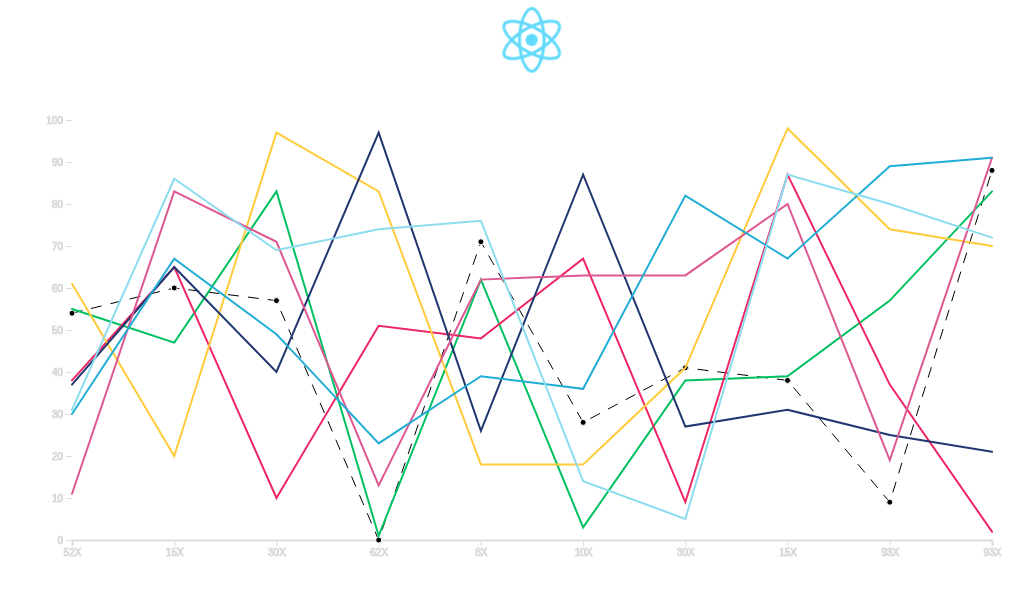
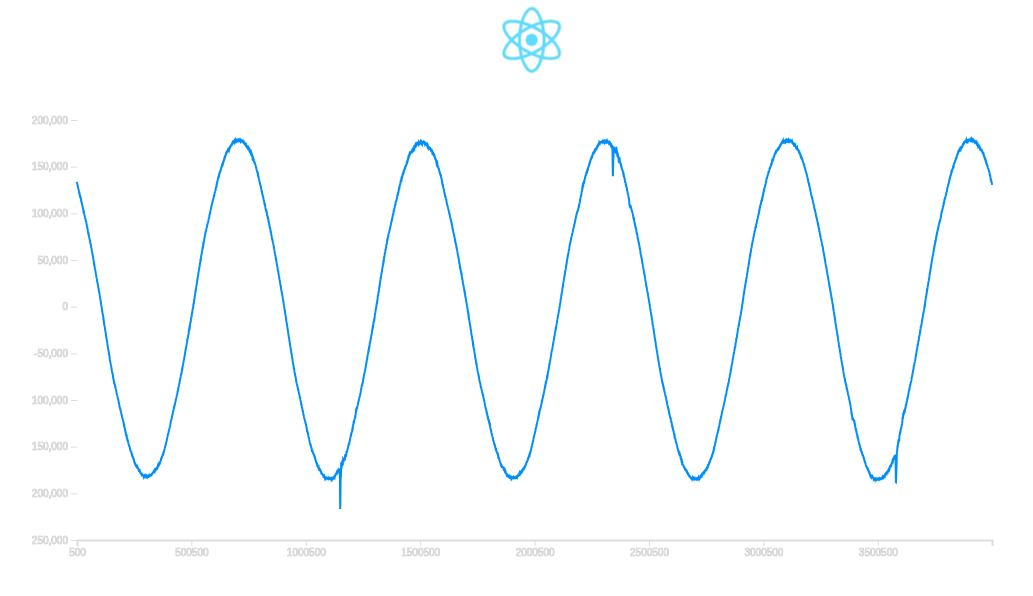
Before and after one commit to hellokidder/D3-React-box, a React (Create React App) app: page / in a window 1280 px wide. Shown: the top 596 px of the page, without its empty margins (108-1141 px from the left). Built offline with nearby package versions, Linux system fonts and the light colour scheme.

Commit message:
鼠标悬浮在line上，线条加粗

```diff
--- a/src/App.js
+++ b/src/App.js
@@ -1,13 +1,18 @@
 import React, { Component } from 'react';
+import * as d3 from 'd3';
 import logo from './logo.svg';
 import './App.css';
-import {lineData} from './D3-Box/config/config'
+import { lineData, } from './D3-Box/config/config'
+import {testCsvData} from './D3-Box/utils/utils'
 import Line from './D3-Box/Line'
 class App extends Component {
   render() {
+    const csvt = testCsvData();
+    const csv = d3.csvParse(csvt)
+    // console.log(csv)
     const axis = {
-      x: "X",
-      // y:["B"]
+      x: "T",
+      y:["A"],
       // axisX: {
       //   path: "red",
       //   tick:"black"
@@ -19,11 +24,12 @@ class App extends Component {
     const line = [
       {
         name: "A",
-        dot: true,
-        color: "black",
-        width: 1,
+        dot: false,
+        color: "#008ffa",
+        width: 2,
         linecap: "square",
-        dasharray: "10",
+        // dasharray: "10",
+        unit:"元"
       }
     ]
     return (
@@ -31,7 +37,7 @@ class App extends Component {
         <header className="App-header">
           <img src={logo} className="App-logo" alt="logo" />
         </header>
-        <Line data={lineData} tooltip={true} tooltipline={true} dot={false} layout={layout} line={line} />
+        <Line data={csv} tooltip={true} tooltipline={true} axis={axis} dot={false} layout={layout} line={line} />
       </div>
     );
   }
--- a/src/D3-Box/Line/index.js
+++ b/src/D3-Box/Line/index.js
@@ -61,7 +61,7 @@ class Line extends Component {
       }
     }
     if (axis) {
-      setaxis("axisX");
+      setaxis("axisX")
       setaxis("axisY")
     }
 
@@ -70,6 +70,7 @@ class Line extends Component {
       lineData[i].width =  lineConfig.line.width
       lineData[i].linecap = lineConfig.line.linecap
       lineData[i].dasharray = lineConfig.line.dasharray
+      lineData[i].unit = ""
       if (lineConfig.color[i]) {
         console.log(lineConfig.color[i])
         lineData[i].color =lineConfig.color[i]
@@ -91,6 +92,7 @@ class Line extends Component {
               console.log(colorRound)
               lineData[i].color = colorRound
             }
+            lineData[i].unit = line[n].unit ? line[n].unit : ""
             lineData[i].width = line[n].width ? line[n].width : lineConfig.line.width
             lineData[i].linecap = line[n].linecap ? line[n].linecap : lineConfig.line.linecap
             lineData[i].dasharray = line[n].dasharray ? line[n].dasharray : lineConfig.line.dasharray
@@ -99,7 +101,7 @@ class Line extends Component {
       }
     }
     setlineData()
-  console.log(lineData)
+  console.log(minMaxY,pathheight)
     // 放大器
     var scaleX = d3.scaleLinear()
       .domain([0,data.length-1])
@@ -146,7 +148,7 @@ class Line extends Component {
           tooltipLine.style("opacity",0)
         }
         if (tooltipable) {
-          // toolTip.style("visibility","hidden")
+          toolTip.style("visibility","hidden")
         }
       })
       .on("mousemove", function () {
@@ -173,7 +175,7 @@ class Line extends Component {
               toolTip.select(`#${lineData[i].name}key`)
                 .text(`${lineData[i].name}:`)
               toolTip.select(`#${lineData[i].name}val`)
-                .text(`${lineData[i].data[countX]}`)
+                .text(`${lineData[i].data[countX]}${lineData[i].unit}`)
             }
             // toolTip 跟随鼠标并限制在SVG区域
             const tool = document.getElementById("tooltip")
@@ -191,7 +193,7 @@ class Line extends Component {
           }
         } else {
           if (tooltipable) {
-            // toolTip.style("visibility","hidden")
+            toolTip.style("visibility","hidden")
           }
         }
       })
@@ -234,6 +236,7 @@ class Line extends Component {
 
       function drawLine(linedata) {
         svg.append("path")
+          .attr("id",linedata.name)
           .style("fill", "none")
           .style("stroke", linedata.color)
           .style("stroke-width", linedata.width)
@@ -241,6 +244,14 @@ class Line extends Component {
           .style("stroke-linecap",linedata.linecap)
           .attr("d",  lineGengeator(linedata.data))
           .attr("transform", `translate(${padding.left},${padding.top})`)
+          .on("mouseover", function () {
+            svg.select(`path#${linedata.name}`)
+            .style("stroke-width", linedata.width+1)
+          })
+          .on("mouseout", function () {
+            svg.select(`path#${linedata.name}`)
+            .style("stroke-width", linedata.width)
+          })
         if (linedata.dot) {
           drowCircle(linedata)
         }
--- a/src/D3-Box/config/config.js
+++ b/src/D3-Box/config/config.js
@@ -22,7 +22,7 @@ export const lineData = setLineData(10);
 export const lineConfig = {
   width:1000,
   height: 500,
-  padding: { top: 40, left: 40, right: 40, bottom: 40 },
+  padding: { top: 40, left: 45, right: 40, bottom: 40 },
   color: ["#008ffa", "#00c061", "#EE2764", "#ffcb3c", "#223670"],
   line : {
       width: 2,
```
Also changed, not shown: src/D3-Box/Line/Line.md (+1 -1 lines), src/D3-Box/utils/utils.js.
